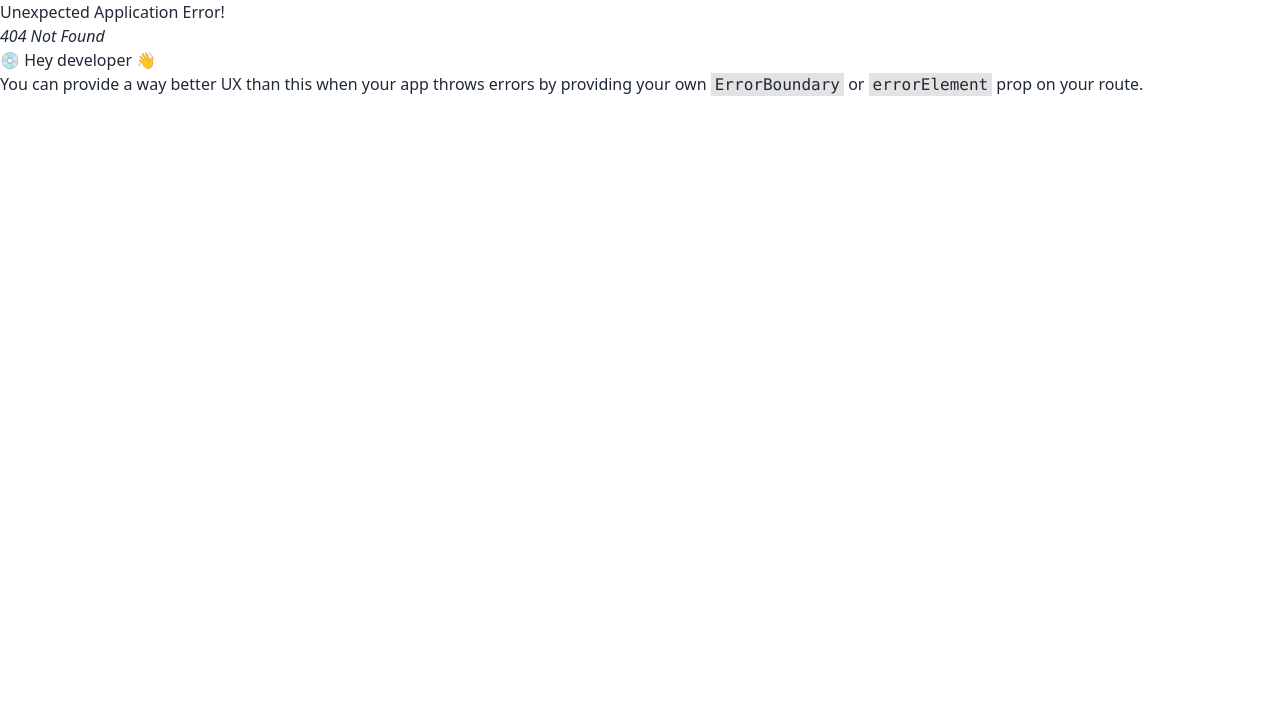
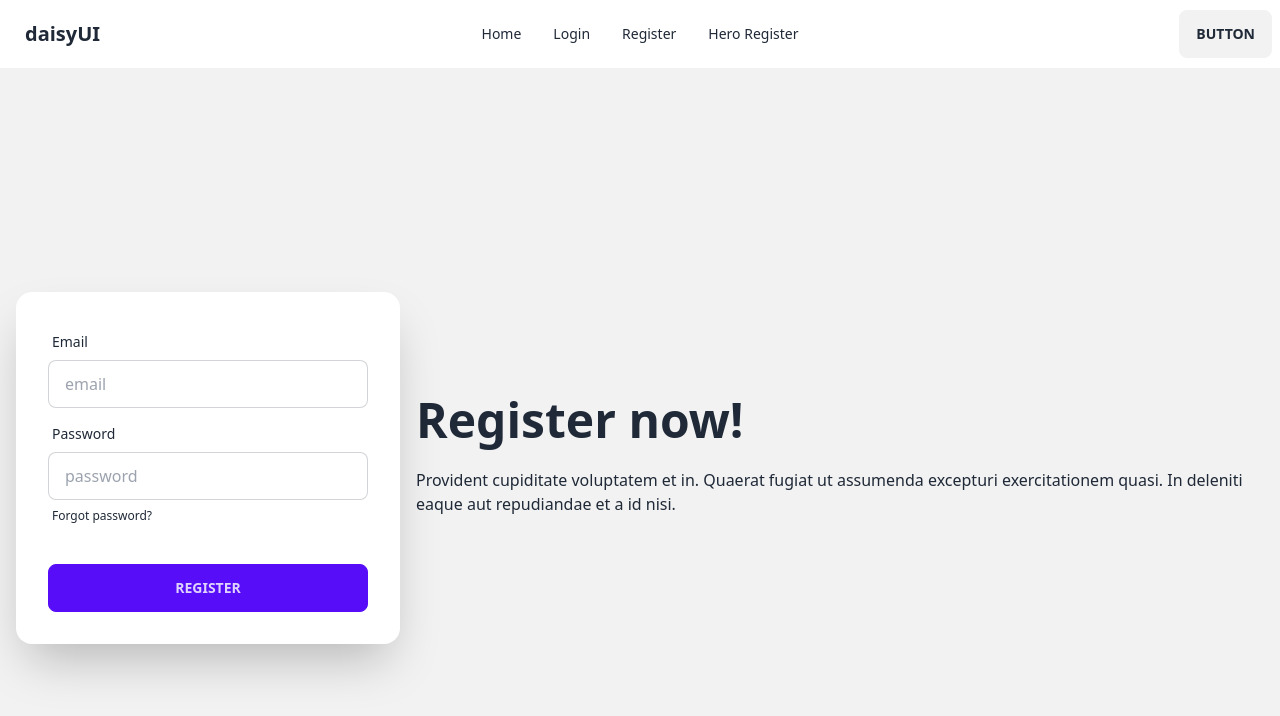
Before and after one commit to mamun-prodhan/firebase-login-signup, a React (Vite) app: page /heroRegister in a window 1280 px wide. Before the commit this address had no page. Shown: the top 716 px of the page. Built offline with nearby package versions, Linux system fonts and the light colour scheme.

Commit message:
form added

```diff
--- a/src/components/Header/Header.jsx
+++ b/src/components/Header/Header.jsx
@@ -11,6 +11,9 @@
       </li>
       <li>
         <Link to="/register">Register</Link>
+      </li>
+      <li>
+        <Link to="/heroRegister">Hero Register</Link>
       </li>
     </>
   );
--- /dev/null
+++ b/src/components/HeroRegister/HeroRegister.jsx
@@ -0,0 +1,62 @@
+const HeroRegister = () => {
+  const handleSubmit = (e) => {
+    e.preventDefault();
+    const email = e.target.email.value;
+    const password = e.target.password.value;
+    console.log(email, password);
+  };
+  return (
+    <div>
+      <div className="hero min-h-screen bg-base-200">
+        <div className="hero-content flex-col lg:flex-row-reverse">
+          <div className="text-center lg:text-left">
+            <h1 className="text-5xl font-bold">Register now!</h1>
+            <p className="py-6">
+              Provident cupiditate voluptatem et in. Quaerat fugiat ut assumenda
+              excepturi exercitationem quasi. In deleniti eaque aut repudiandae
+              et a id nisi.
+            </p>
+          </div>
+          <div className="card flex-shrink-0 w-full max-w-sm shadow-2xl bg-base-100">
+            <form onSubmit={handleSubmit} className="card-body">
+              <div className="form-control">
+                <label className="label">
+                  <span className="label-text">Email</span>
+                </label>
+                <input
+                  type="email"
+                  name="email"
+                  placeholder="email"
+                  className="input input-bordered"
+                  required
+                />
+              </div>
+              <div className="form-control">
+                <label className="label">
+                  <span className="label-text">Password</span>
+                </label>
+                <input
+                  type="password"
+                  name="password"
+                  placeholder="password"
+                  className="input input-bordered"
+                  required
+                />
+                <label className="label">
+                  <a href="#" className="label-text-alt link link-hover">
+                    Forgot password?
+                  </a>
+                </label>
+              </div>
+              <div className="form-control mt-6">
+                <button className="btn btn-primary">Register</button>
+              </div>
+            </form>
+          </div>
+        </div>
+      </div>
+    </div>
+  );
+};
+
+export default HeroRegister;
--- a/src/components/Register/Register.jsx
+++ b/src/components/Register/Register.jsx
@@ -1,7 +1,40 @@
 const Register = () => {
+  const handleSubmit = (e) => {
+    e.preventDefault();
+    const email = e.target.email.value;
+    const password = e.target.password.value;
+    console.log(email, password);
+  };
+
   return (
     <div>
-      <h2 className="text-3xl">Please Register</h2>
+      <div className="w-1/2 mx-auto">
+        <h2 className="text-3xl mb-8">Please Register</h2>
+        <form onSubmit={handleSubmit}>
+          <input
+            className="py-3 px-3 mb-4 w-3/4"
+            type="email"
+            name="email"
+            id=""
+            placeholder="Email Address"
+          />
+          <br />
+          <input
+            className="py-3 px-3 mb-4 w-3/4"
+            type="password"
+            name="password"
+            id=""
+            placeholder="Password"
+          />
+          <br />
+          <input
+            className="btn btn-secondary w-3/4"
+            type="submit"
+            value="REGISTER"
+          />{" "}
+          <br />
+        </form>
+      </div>
     </div>
   );
 };
--- a/src/main.jsx
+++ b/src/main.jsx
@@ -6,6 +6,7 @@
 import Root from "./components/Root/Root";
 import Login from "./components/Login/Login";
 import Register from "./components/Register/Register";
+import HeroRegister from "./components/HeroRegister/HeroRegister";
 
 const router = createBrowserRouter([
   {
@@ -24,6 +25,10 @@
         path: "/register",
         element: <Register></Register>,
       },
+      {
+        path: "/heroRegister",
+        element: <HeroRegister />,
+      },
     ],
   },
 ]);
```
